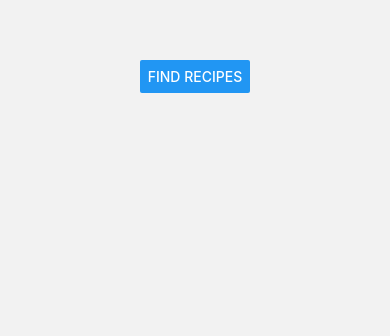
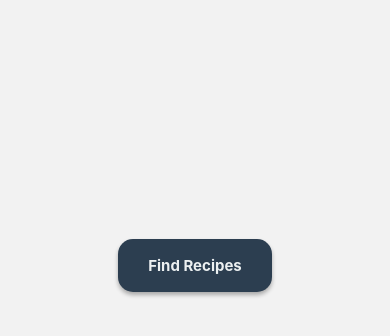
Before and after one commit to lukabagash/Recipe-Project, a React Native app in the folder Recipe-Project/: screen /Page1 in a window 390 px wide. Shown: the part 346-682 px from the top of the page. Built offline with nearby package versions, Linux system fonts and the light colour scheme.

Commit message:
button design for front page added

```diff
--- a/Recipe-Project/Pages/Page1.tsx
+++ b/Recipe-Project/Pages/Page1.tsx
@@ -1,5 +1,5 @@
 import React from 'react';
-import { View, Text, Button } from 'react-native';
+import { View, Text, TouchableOpacity } from 'react-native';
 import { styles } from '../styles/styles';
 import { useNavigation } from '@react-navigation/native';
 import { StackNavigationProp } from '@react-navigation/stack';
@@ -11,7 +11,11 @@ interface Page1Props {
 const Page1: React.FC<Page1Props> = ({navigation}) => {
   return (
     <View style={styles.deafultPage}>
-      <Button title="Find Recipes" onPress={() => navigation.navigate('Page2')} />
+      <View style={styles.buttonContainerP1}>
+        <TouchableOpacity style={styles.buttonP1} onPress={() => navigation.navigate('Page2')}>
+          <Text style={styles.buttonTextP1}>Find Recipes</Text>
+        </TouchableOpacity>
+      </View>
     </View>
   );
 }
--- a/Recipe-Project/styles/styles.ts
+++ b/Recipe-Project/styles/styles.ts
@@ -5,5 +5,30 @@ export const styles = StyleSheet.create({
         flex: 1,
         justifyContent: 'center',
         alignItems: 'center'
+    },
+    buttonContainerP1: {
+        flex: 1,
+        justifyContent: 'flex-start',
+        alignItems: 'center',
+        paddingTop: '150%',
+      },
+
+      buttonP1: {
+        backgroundColor: '#2C3E50', // Darker shade of blue
+        paddingVertical: 17, // Increased padding for bigger button
+        paddingHorizontal: 30, // Increased padding for bigger button
+        borderRadius: 15, // Slightly rounded corners
+        elevation: 4, // for Android shadow
+        shadowColor: '#000', // for iOS shadow
+        shadowOffset: { width: 0, height: 3 },
+        shadowOpacity: 0.3,
+        shadowRadius: 4,
+    },
+
+    buttonTextP1: {
+        color: '#ECF0F1', // Light gray for better contrast against the darker button
+        fontWeight: 'bold',
+        fontSize: 15, // Slightly bigger font size
+        textAlign: 'center',
     }
 });
```
